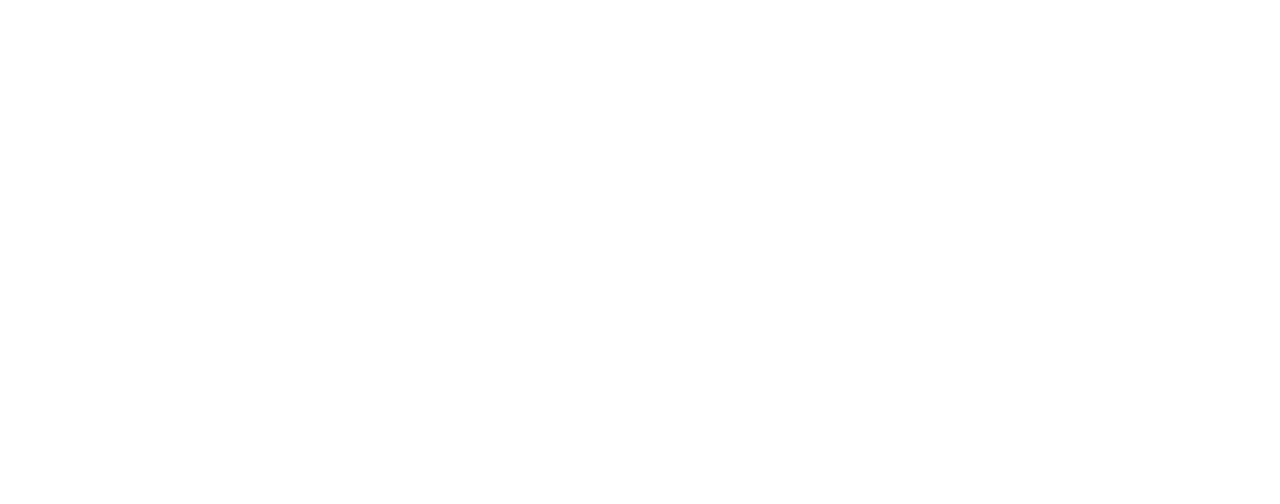
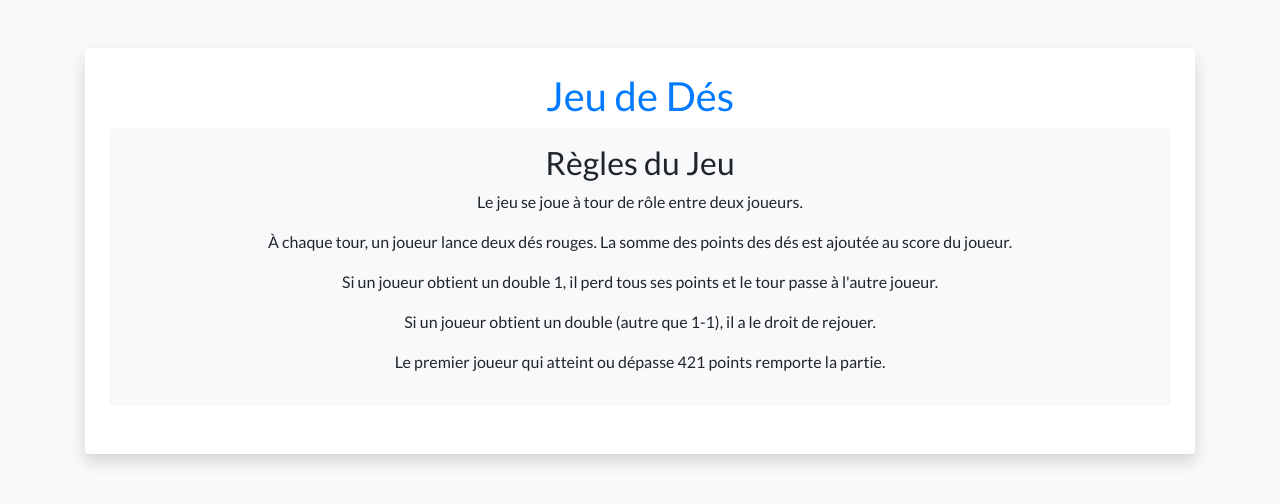
Before and after one commit to OceaneEdde/jeux-de-des, a plain HTML site: page Jeux de Dés/index.html in a window 1280 px wide. Drawn offline with nearby package versions, Linux system fonts and the light colour scheme.

Commit message:
Add files via upload
Initialisation ajout des règles du jeux

```diff
--- a/Jeux de Dés/index.html
+++ b/Jeux de Dés/index.html
@@ -9,3 +9,15 @@
   <link rel="stylesheet" href="https://fonts.googleapis.com/css2?family=Lato:wght@400;700&display=swap">
   <link rel="stylesheet" href="https://stackpath.bootstrapcdn.com/bootstrap/4.3.1/css/bootstrap.min.css">
 </head>
+<body class="bg-light" style="font-family: 'Lato', sans-serif;"></body>
+<div class="container mt-5">
+    <div id="game" class="text-center p-4 bg-white rounded shadow">
+      <h1 class="text-primary">Jeu de Dés</h1>
+      <div id="rules" class="bg-light p-3 mb-4 rounded">
+        <h2>Règles du Jeu</h2>
+        <p>Le jeu se joue à tour de rôle entre deux joueurs.</p>
+        <p>À chaque tour, un joueur lance deux dés rouges. La somme des points des dés est ajoutée au score du joueur.</p>
+        <p>Si un joueur obtient un double 1, il perd tous ses points et le tour passe à l'autre joueur.</p>
+        <p>Si un joueur obtient un double (autre que 1-1), il a le droit de rejouer.</p>
+        <p>Le premier joueur qui atteint ou dépasse 421 points remporte la partie.</p>
+      </div>
```
